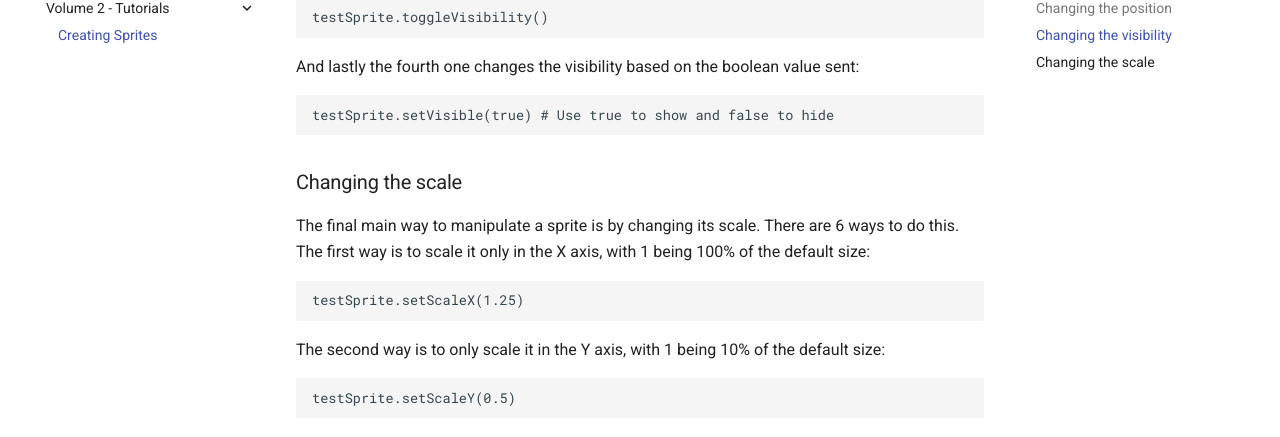
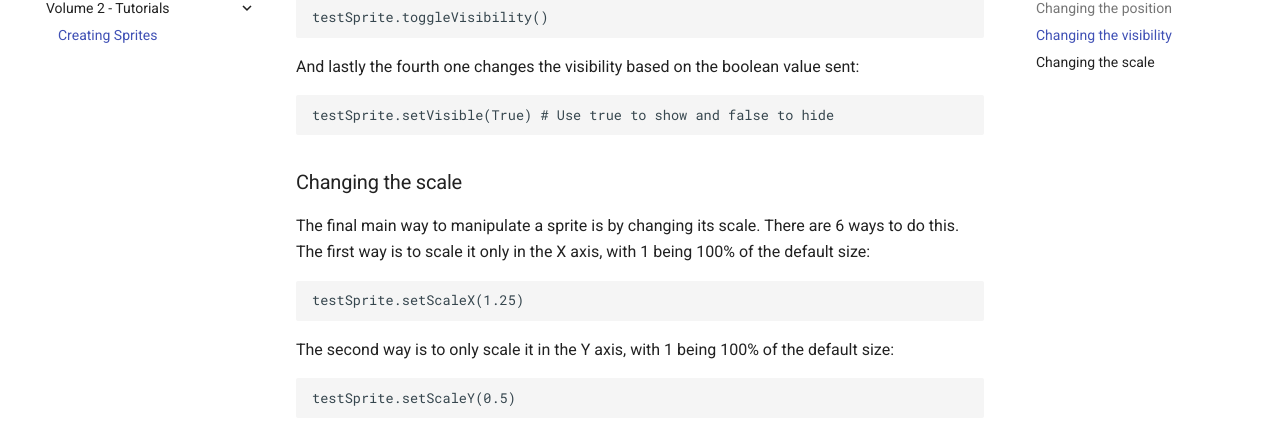
Before and after one commit to OmgRod/ScriptBlocks-Docs, an MkDocs documentation site: the page built from docs/vol2/creating-sprites.md, in a window 1280 px wide and 900 px high, scrolled down 1254 px. Shown: the part 154-591 px from the top of the window. Built offline with MkDocs 1.6.1 and Material for MkDocs 9.7.7, drawn with Linux system fonts in a browser that asks for light colours; comment, search, counter and statistics services are not loaded; some of the changed text lies outside the part shown.

Commit message:
minor fixes

````diff
--- a/docs/vol2/creating-sprites.md
+++ b/docs/vol2/creating-sprites.md
@@ -65,7 +65,7 @@ testSprite.toggleVisibility()
 And lastly the fourth one changes the visibility based on the boolean value sent:
 
 ```py
-testSprite.setVisible(true) # Use true to show and false to hide
+testSprite.setVisible(True) # Use true to show and false to hide
 ```
 
 ### Changing the scale
@@ -76,7 +76,7 @@ The final main way to manipulate a sprite is by changing its scale. There are 6
 testSprite.setScaleX(1.25)
 ```
 
-The second way is to only scale it in the Y axis, with 1 being 10% of the default size:
+The second way is to only scale it in the Y axis, with 1 being 100% of the default size:
 
 ```py
 testSprite.setScaleY(0.5)
````
Also changed, not shown: other parts of docs/vol2/creating-sprites.md (+1 -1 lines).
